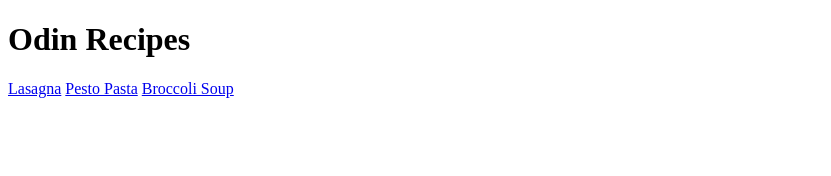
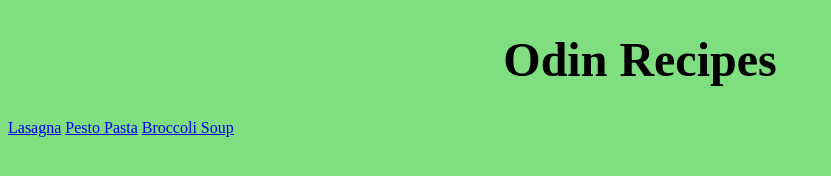
Before and after one commit to sahildalal26/odin-recipes, a plain HTML site: page index.html in a window 1280 px wide. Shown: the whole page, without its empty margins (0-831 px from the left). Drawn offline with Linux system fonts and the light colour scheme.

Commit message:
Add CSS file

```diff
--- a/index.html
+++ b/index.html
@@ -3,6 +3,7 @@
     <head>
         <meta charset="utf-8">
         <title>Recipes</title>
+        <link rel="stylesheet" href="styles.css">
     </head>
     <body>
         <h1>Odin Recipes</h1>
--- /dev/null
+++ b/styles.css
@@ -0,0 +1,8 @@
+*{
+    background-color: rgb(127, 222, 127);
+}
+
+h1{
+    font-size: 48px;
+    text-align: center;
+}
```
